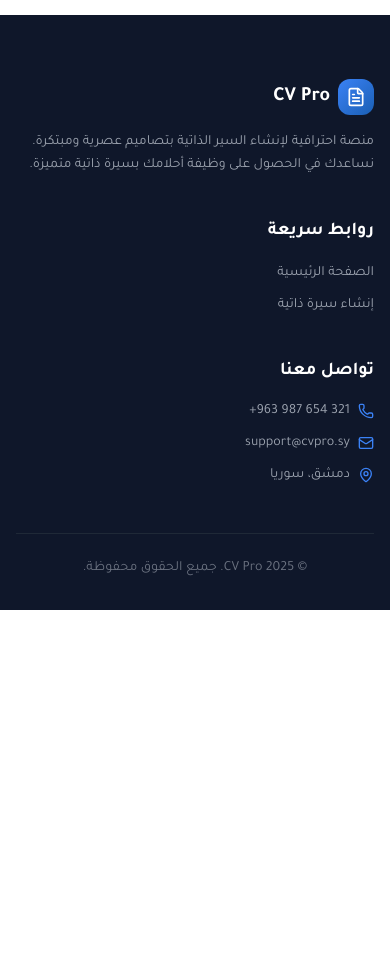
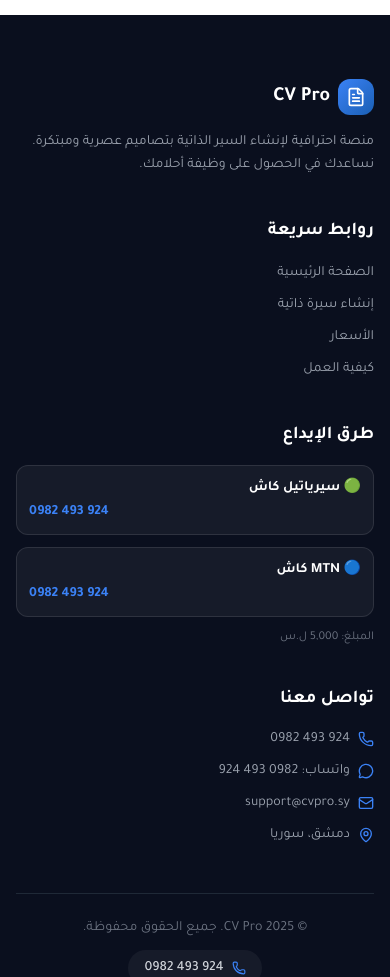
Before and after one commit to hamzaal00hamza-ui/cv-pro-platform, a React (Vite) app: page /create-cv in a window 390 px wide. Shown: the part 1020-1997 px from the top of the page. Before the commit the page ends 1630 px from the top, so only its background shows below. Built offline with nearby package versions, Linux system fonts and the light colour scheme; what @trpc/react-query would draw is missing.

Commit message:
Add files via upload

```diff
--- a/src/components/Footer.tsx
+++ b/src/components/Footer.tsx
@@ -1,12 +1,13 @@
-import { FileText, Phone, Mail, MapPin } from "lucide-react";
+import { FileText, Phone, Mail, MapPin, MessageCircle } from "lucide-react";
 import { Link } from "react-router-dom";
 
 export default function Footer() {
   return (
-    <footer className="bg-[#0f172a] text-white pt-16 pb-8">
+    <footer className="bg-[#0a0f1e] text-white pt-16 pb-8">
       <div className="max-w-7xl mx-auto px-4 sm:px-6 lg:px-8">
-        <div className="grid grid-cols-1 md:grid-cols-3 gap-10 mb-12">
-          <div>
+        <div className="grid grid-cols-1 md:grid-cols-4 gap-10 mb-12">
+          {/* Brand */}
+          <div className="md:col-span-1">
             <Link to="/" className="flex items-center gap-2 mb-4">
               <div className="w-9 h-9 bg-gradient-to-br from-[#3b82f6] to-[#1a5fb4] rounded-lg flex items-center justify-center">
                 <FileText className="w-5 h-5 text-white" />
@@ -14,10 +15,11 @@
               <span className="text-xl font-bold">CV Pro</span>
             </Link>
             <p className="text-gray-400 text-sm leading-relaxed">
-              منصة احترافية لإنشاء السير الذاتية بتصاميم عصرية ومبتكرة. نساعدك في الحصول على وظيفة أحلامك بسيرة ذاتية متميزة.
+              منصة احترافية لإنشاء السير الذاتية بتصاميم عصرية ومبتكرة. نساعدك في الحصول على وظيفة أحلامك.
             </p>
           </div>
 
+          {/* روابط سريعة */}
           <div>
             <h3 className="text-lg font-bold mb-4">روابط سريعة</h3>
             <ul className="space-y-2">
@@ -31,32 +33,74 @@
                   إنشاء سيرة ذاتية
                 </Link>
               </li>
+              <li>
+                <a href="#pricing" className="text-gray-400 hover:text-[#3b82f6] transition-colors text-sm">
+                  الأسعار
+                </a>
+              </li>
+              <li>
+                <a href="#how-it-works" className="text-gray-400 hover:text-[#3b82f6] transition-colors text-sm">
+                  كيفية العمل
+                </a>
+              </li>
             </ul>
           </div>
 
+          {/* طرق الدفع */}
+          <div>
+            <h3 className="text-lg font-bold mb-4">طرق الإيداع</h3>
+            <div className="space-y-3">
+              <div className="bg-white/5 rounded-lg p-3 border border-white/10">
+                <p className="text-sm font-semibold text-white mb-1">🟢 سيرياتيل كاش</p>
+                <p className="text-[#3b82f6] font-bold text-sm" dir="ltr">0982 493 924</p>
+              </div>
+              <div className="bg-white/5 rounded-lg p-3 border border-white/10">
+                <p className="text-sm font-semibold text-white mb-1">🔵 MTN كاش</p>
+                <p className="text-[#3b82f6] font-bold text-sm" dir="ltr">0982 493 924</p>
+              </div>
+              <p className="text-xs text-gray-500 mt-1">المبلغ: 5,000 ل.س</p>
+            </div>
+          </div>
+
+          {/* تواصل معنا */}
           <div>
             <h3 className="text-lg font-bold mb-4">تواصل معنا</h3>
             <ul className="space-y-3">
               <li className="flex items-center gap-2 text-gray-400 text-sm">
-                <Phone className="w-4 h-4 text-[#3b82f6]" />
-                <span dir="ltr">+963 987 654 321</span>
+                <Phone className="w-4 h-4 text-[#3b82f6] shrink-0" />
+                <span dir="ltr">0982 493 924</span>
               </li>
               <li className="flex items-center gap-2 text-gray-400 text-sm">
-                <Mail className="w-4 h-4 text-[#3b82f6]" />
+                <MessageCircle className="w-4 h-4 text-[#3b82f6] shrink-0" />
+                <a
+                  href="https://wa.me/963982493924"
+                  target="_blank"
+                  rel="noopener noreferrer"
+                  className="hover:text-[#3b82f6] transition-colors"
+                >
+                  واتساب: 0982 493 924
+                </a>
+              </li>
+              <li className="flex items-center gap-2 text-gray-400 text-sm">
+                <Mail className="w-4 h-4 text-[#3b82f6] shrink-0" />
                 <span>support@cvpro.sy</span>
               </li>
               <li className="flex items-center gap-2 text-gray-400 text-sm">
-                <MapPin className="w-4 h-4 text-[#3b82f6]" />
+                <MapPin className="w-4 h-4 text-[#3b82f6] shrink-0" />
                 <span>دمشق، سوريا</span>
               </li>
             </ul>
           </div>
         </div>
 
-        <div className="border-t border-gray-800 pt-6 text-center">
+        <div className="border-t border-gray-800 pt-6 flex flex-col sm:flex-row items-center justify-between gap-3">
           <p className="text-gray-500 text-sm">
             © 2025 CV Pro. جميع الحقوق محفوظة.
           </p>
+          <div className="flex items-center gap-2 bg-white/5 px-4 py-2 rounded-full">
+            <Phone className="w-3.5 h-3.5 text-[#3b82f6]" />
+            <span className="text-sm text-gray-300 font-medium" dir="ltr">0982 493 924</span>
+          </div>
         </div>
       </div>
     </footer>
```
Also changed, not shown: src/components/Navbar.tsx (+97 -35 lines).
